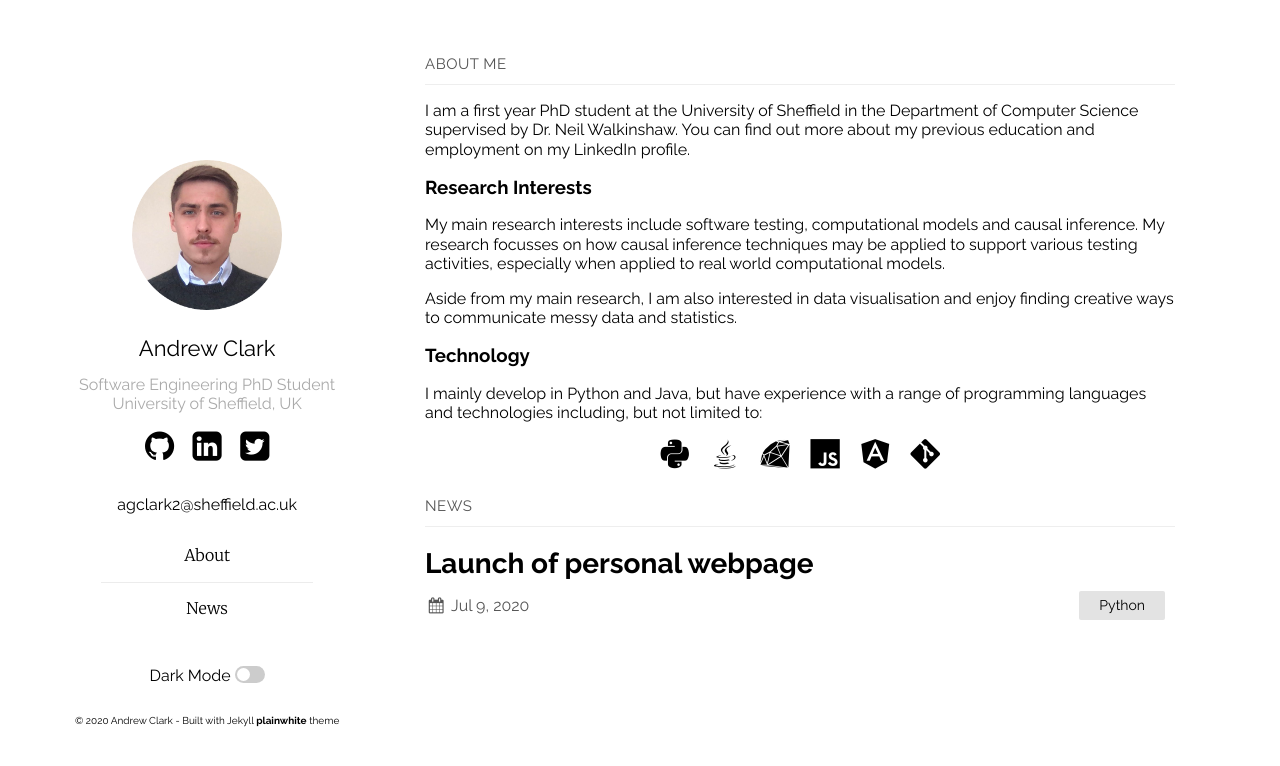
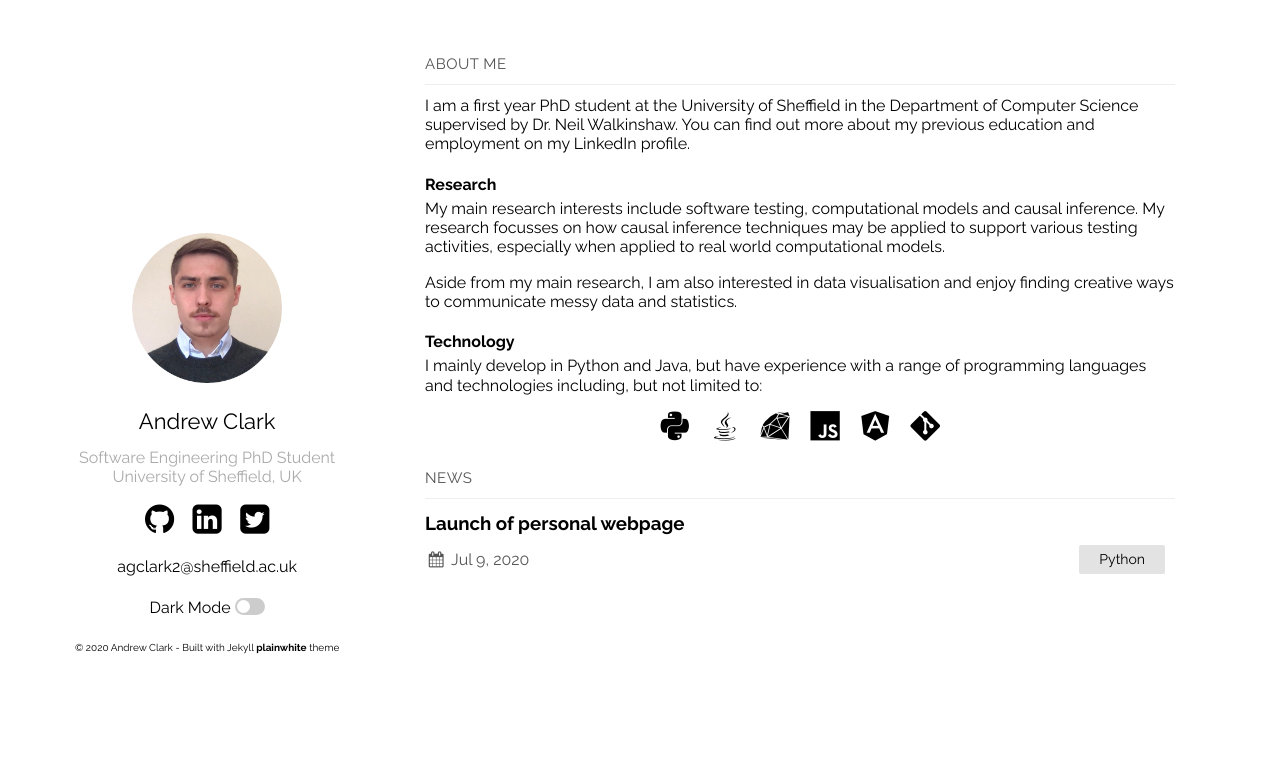
Before and after one commit to AndrewC19/AndrewC19.github.io, a Jekyll site: the page built from index.md, in a window 1280 px wide. Shown: the top 766 px of the page. Built offline with Jekyll 4.4.1, drawn with Linux system fonts in a browser that asks for light colours.

Commit message:
Added back arrow from news posts and changed style of about

```diff
--- a/_config.yml
+++ b/_config.yml
@@ -35,18 +35,18 @@ plugins:
   - jekyll-feed
 
 plainwhite:
-  navigation:
-    - title: About
-      url: "/#posts-label-about"
-    - title: News
-      url: "/#posts-label"
+  # navigation:
+  #   - title: About
+  #     url: "/#posts-label-about"
+  #   - title: News
+  #     url: "/#posts-label"
   dark_mode: true
   tagline: |
     Software Engineering PhD Student
     University of Sheffield, UK
   name: Andrew Clark
   date_format: "%b %-d, %Y"
-  sitemap: true
+  sitemap: false
 
   social_links:
     twitter: andrew_gclark
--- a/_includes/head.html
+++ b/_includes/head.html
@@ -5,4 +5,5 @@
 <link rel="stylesheet" href="{{ "/assets/css/style.css" | relative_url }}">
 <link rel="stylesheet" href="https://cdn.jsdelivr.net/gh/konpa/devicon@master/devicon.min.css">
 <link rel="icon" type="image/png" href="assets/capitala.png">
+<link rel="stylesheet" href="https://cdnjs.cloudflare.com/ajax/libs/font-awesome/4.7.0/css/font-awesome.min.css">
 <title>{{ page.title | default: site.title }}</title>
--- a/_layouts/post.html
+++ b/_layouts/post.html
@@ -19,6 +19,7 @@ layout: default
   <div class="post">
     {{ content }}
   </div>
+
   {%- if site.plainwhite.disqus_shortname -%}
   <div id="disqus_thread" style="margin-top:25px"></div>
   <script>
@@ -36,4 +37,9 @@ layout: default
   <noscript>Please enable JavaScript to view the <a href="https://disqus.com/?ref_noscript" rel="nofollow">comments
       powered by Disqus.</a></noscript>
   {%- endif -%}
+  <!-- <a id="back" href="/"><img src="/assets/back.png" alt="Back" width=45px>
+  </a> -->
+  {%- if site.plainwhite.dark_mode -%}
+    <a id="back" href="/"><i class="fa fa-angle-left fa-2x technologyIcons"></i></a>
+  {%- endif -%}
 </div>
--- a/_sass/plain.scss
+++ b/_sass/plain.scss
@@ -206,7 +206,7 @@ main {
 
 .post-title {
   line-height: 1.2em;
-  font-size: 28px;
+  font-size: 1.17em;
   margin-bottom: 10px;
 }
 .posts,
@@ -309,3 +309,15 @@ table {
   margin: 8px;
   text-align: center;
 }
+
+h4 {
+  margin-bottom: 5px;
+}
+
+p {
+  margin-top: 5px;
+}
+
+#back {
+  float:right;
+}
--- a/index.md
+++ b/index.md
@@ -6,12 +6,12 @@ layout: home
 ---
 I am a first year PhD student at the University of Sheffield in the Department of Computer Science supervised by Dr. Neil Walkinshaw. You can find out more about my previous education and employment on my LinkedIn profile.
 
-### Research Interests
+#### Research
 My main research interests include software testing, computational models and causal inference. My research focusses on how causal inference techniques may be applied to support various testing activities, especially when applied to real world computational models.
 
 Aside from my main research, I am also interested in data visualisation and enjoy finding creative ways to communicate messy data and statistics.
 
-### Technology
+#### Technology
 I mainly develop in Python and Java, but have experience with a range of programming languages and technologies including, but not limited to:
 
 <p align="center">
```
Also changed, not shown: assets/back.png (added), assets/whiteback.png (added).
